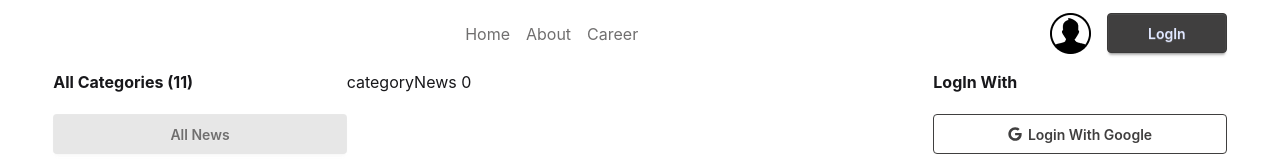
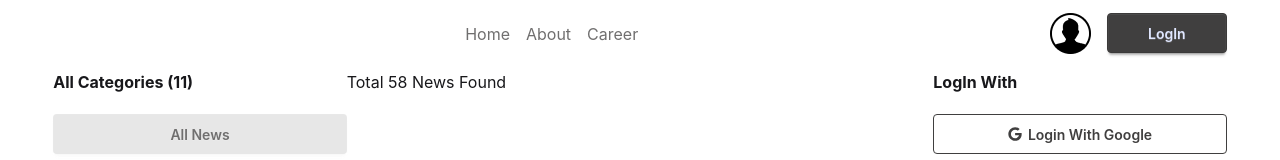
Before and after one commit to asik247/news-paper-with-firebase, a React (Vite) app: page /category/0 in a window 1280 px wide. Shown: the part 171-331 px from the top of the page. Built offline with nearby package versions, Linux system fonts and the light colour scheme.

Commit message:
all news show

```diff
--- a/src/Pages/CategoryNews.jsx
+++ b/src/Pages/CategoryNews.jsx
@@ -1,18 +1,29 @@
 
-import React, { useEffect } from 'react';
+import React, { useEffect, useState } from 'react';
 import { useLoaderData, useParams } from 'react-router';
 
 const CategoryNews = () => {
-    const {id} = useParams()
+    const { id } = useParams()
     const data = useLoaderData()
     // console.log(id,data);
-    useEffect(()=>{
-        const filteredNews = data.filter(news=>news.category_id == id);
-        console.log(filteredNews);
-    },[data,id])
+    const [categoryNews, setCategoryNews] = useState([]);
+    useEffect(() => {
+        if (id == '0') {
+            setCategoryNews(data)
+            return;
+        } else if (id == '1') {
+            const filteredNews = data.filter(news => news.others.is_today_pick == true);
+            setCategoryNews(filteredNews)
+        } else {
+            const filteredNews = data.filter(news => news.category_id == id);
+            setCategoryNews(filteredNews);
+
+        }
+
+    }, [data, id])
     return (
         <div>
-            categoryNews {id}
+            Total  {categoryNews.length} News Found
         </div>
     );
 };
```
